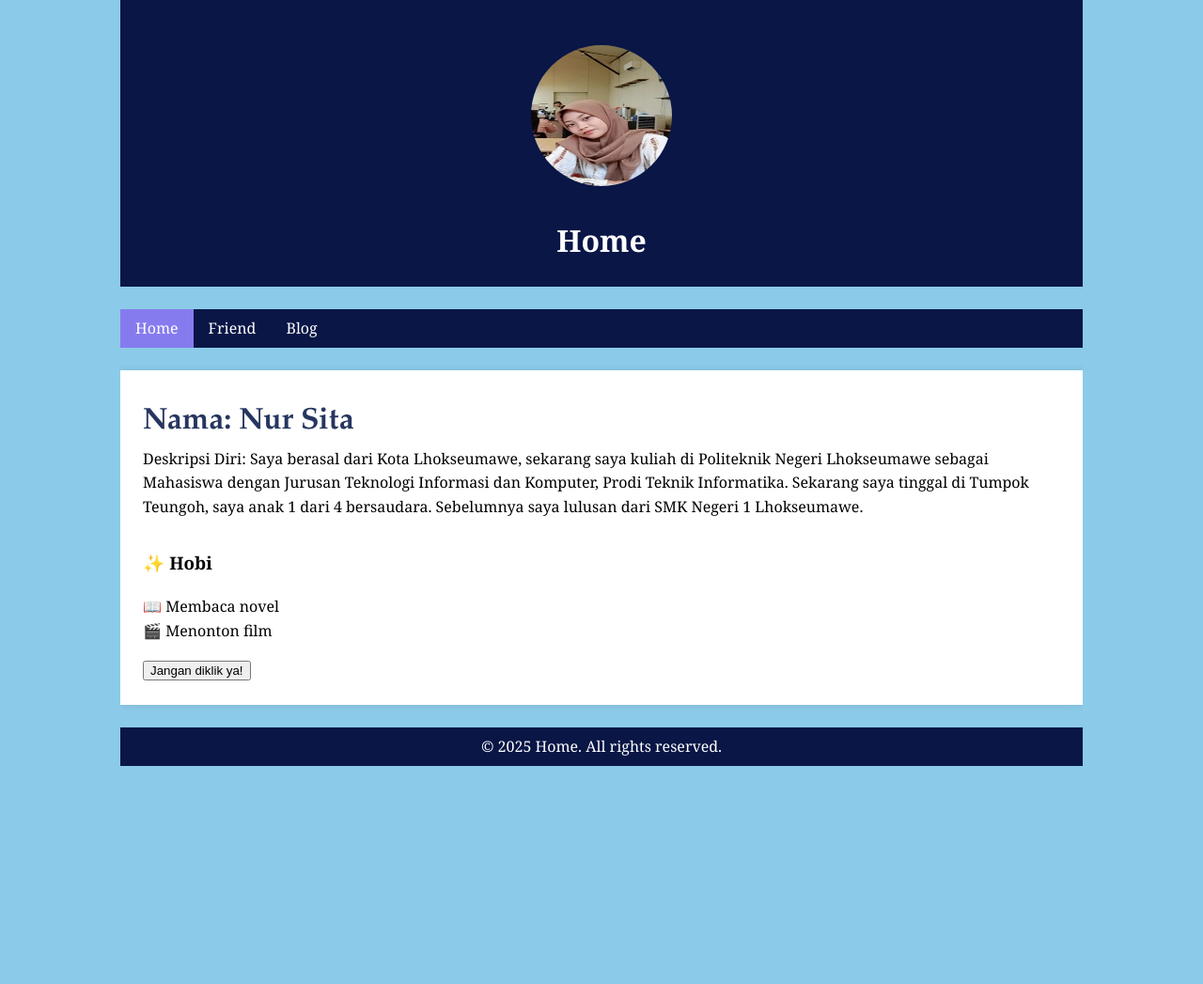
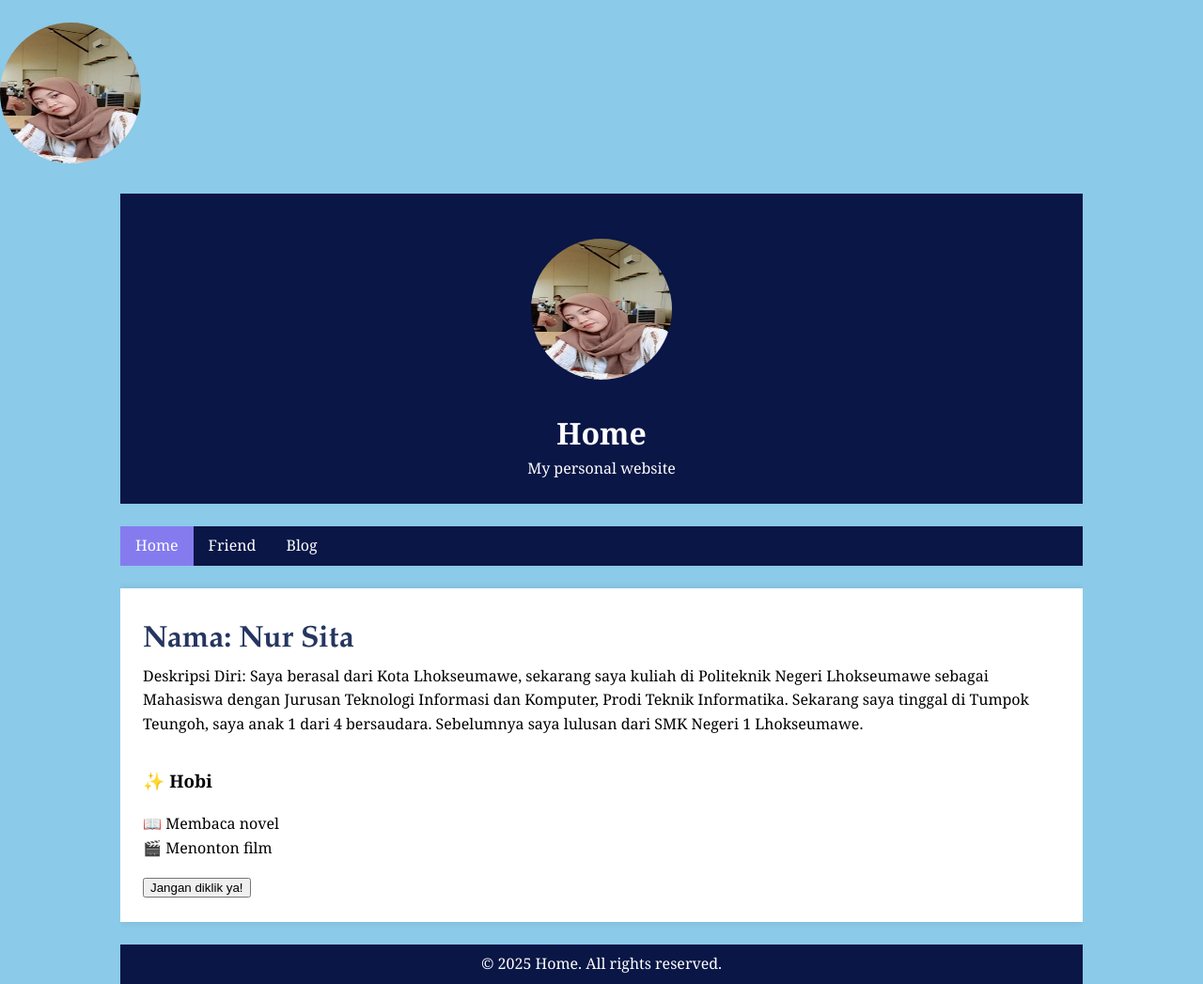
Before and after one commit to nursitaaa/nursitaaa.github.io, a Jekyll site: the page built from index.html, in a window 1280 px wide. Shown: the whole page at 94% size. Built offline with Jekyll 4.4.1, drawn with Linux system fonts in a browser that asks for light colours; before the commit the page ends 900 px from its top, so only the background shows below that.

Commit message:
Fix relative_url for GitHub Pages

```diff
--- a/_config.yml
+++ b/_config.yml
@@ -1,6 +1,7 @@
 title: Home
-baseurl: ""
-url: https://nursitaaa.github.io
+description: My personal website
+baseurl: ""  # kosong karena ini GitHub Pages utama
+url: "https://nursitaaa.github.io"
 
 sass:
   sass_dir: _sass
--- a/_layouts/default.html
+++ b/_layouts/default.html
@@ -5,14 +5,17 @@
   <meta name="viewport" content="width=device-width, initial-scale=1" />
   <title>{{ page.title | default: site.title }}</title>
 
-  <!-- Stylesheet -->
-  <link rel="stylesheet" href="{{ '/assets/css/style.css' | relative_url }}" />
+<!-- Stylesheet -->
+<link rel="stylesheet" href="{{ '/assets/css/style.css' | relative_url }}">
 
-  <!-- Favicon -->
-  <link rel="icon" href="{{ '/assets/images/favicon.ico' | relative_url }}" />
+<!-- Favicon -->
+<link rel="icon" href="{{ '/assets/images/favicon.ico' | relative_url }}">
 
-  <!-- JavaScript -->
-  <script src="{{ '/assets/js/scripts.js' | relative_url }}" defer></script>
+<!-- JavaScript -->
+<script src="{{ '/assets/js/scripts.js' | relative_url }}" defer></script>
+
+<!-- Gambar Profil -->
+<img src="{{ '/assets/images/Profile.jpg' | relative_url }}" alt="Profile Picture" class="profile-picture" />
 
   <!-- SEO & Feeds -->
   {% feed_meta %}
```
Also changed, not shown: 1 other file.
